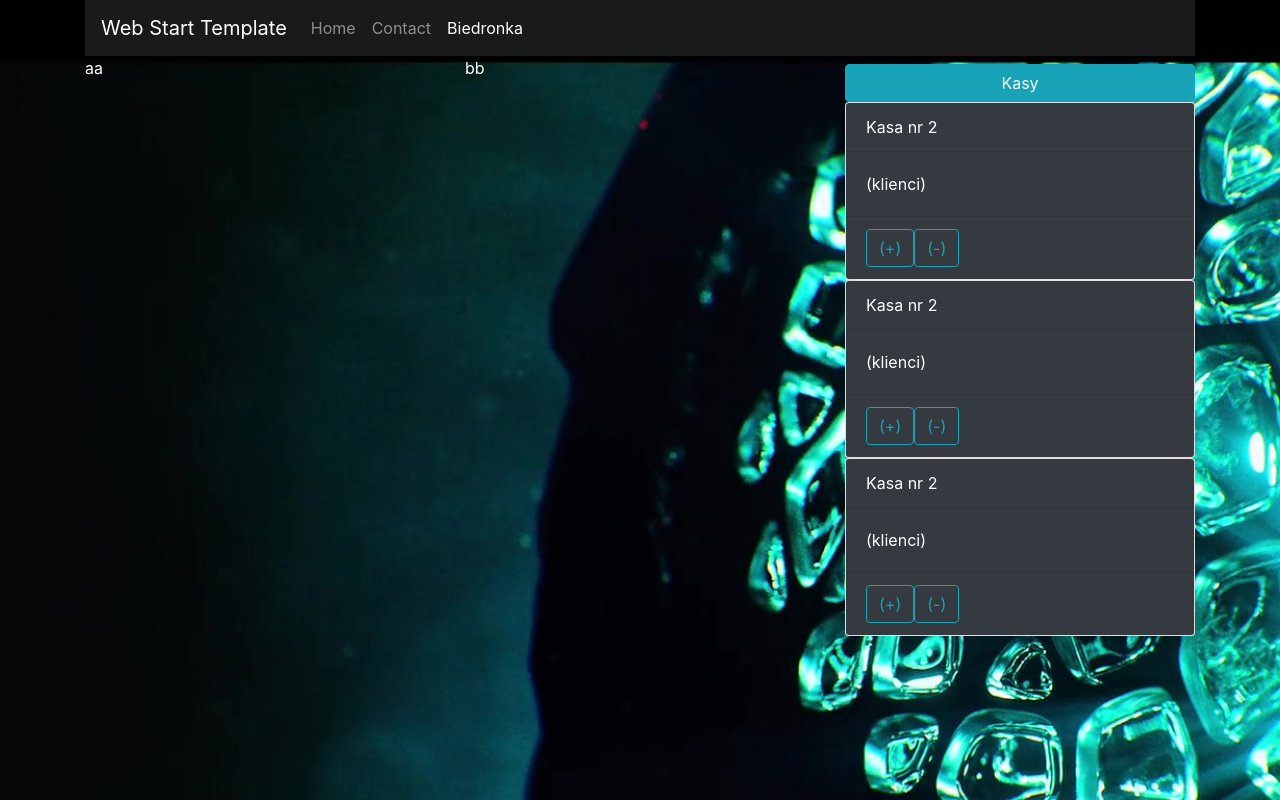
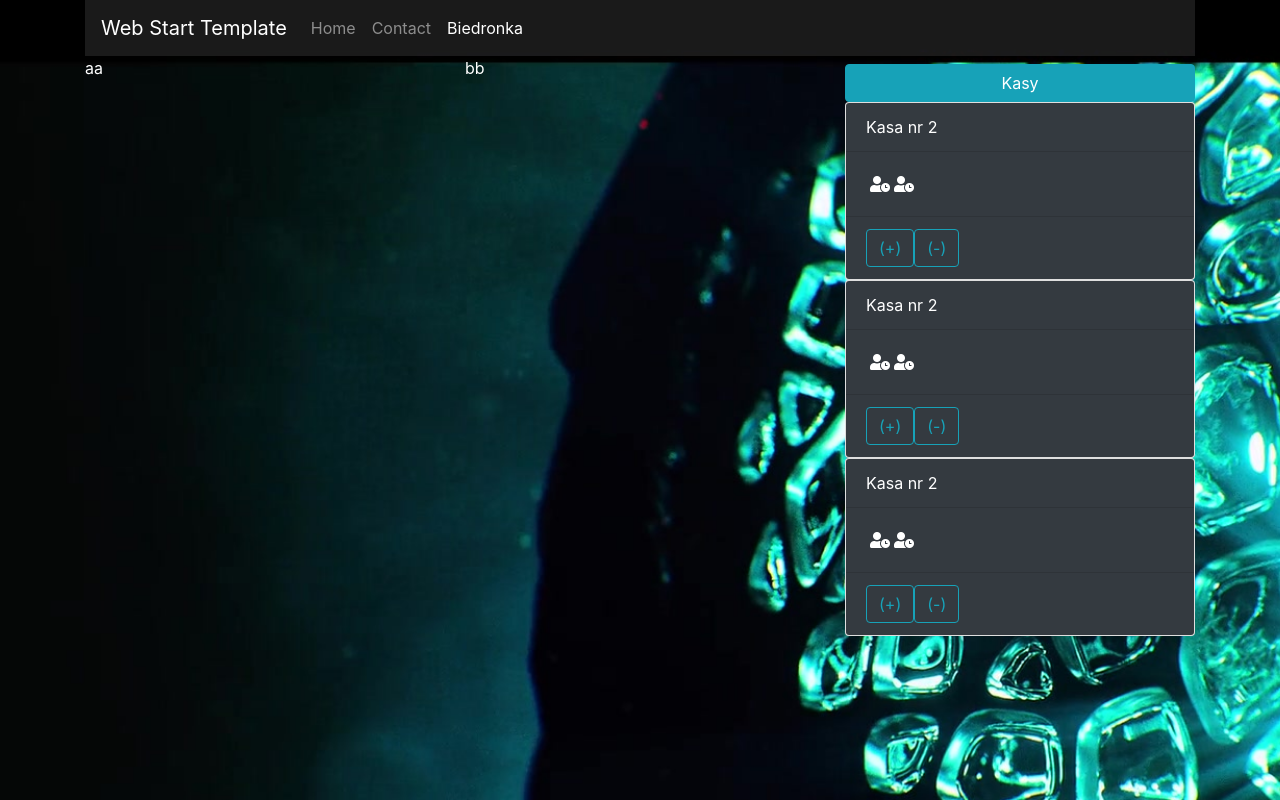
Before and after one commit to teamWSIZ/JS2-2019, an Angular app: page /#/biedronka in a window 1280 px wide. Built offline with nearby package versions, Linux system fonts and the light colour scheme.

Commit message:
klienci w kasie ... stoją w kolejce

```diff
--- a/src/app/kasa/kasa.component.html
+++ b/src/app/kasa/kasa.component.html
@@ -3,11 +3,14 @@
     Kasa nr {{nr}}
   </div>
   <div class="card-body  bg-dark">
-    (klienci)
+
+    <i *ngFor="let c of clients" class="ml-1 fas fa-user-clock"></i>
+
   </div>
+
   <div class="card-footer  bg-dark">
-    <button class="btn btn-outline-info">(+)</button>
-    <button class="btn btn-outline-info">(-)</button>
+    <button class="btn btn-outline-info" (click)="clients.push('aa')">(+)</button>
+    <button class="btn btn-outline-info" (click)="removeClient()">(-)</button>
   </div>
 
 
--- a/src/app/kasa/kasa.component.ts
+++ b/src/app/kasa/kasa.component.ts
@@ -7,11 +7,18 @@ import { Component, OnInit } from '@angular/core';
 })
 export class KasaComponent implements OnInit {
   nr: string;
+  clients: string[];
 
   constructor() { }
 
   ngOnInit() {
-    this.nr = '2'
+    this.nr = '2';
+    this.clients = ['klient1',''];
   }
 
+  removeClient() {
+    this.clients = this.clients.slice(0,-1);
+  }
+
+
 }
```
